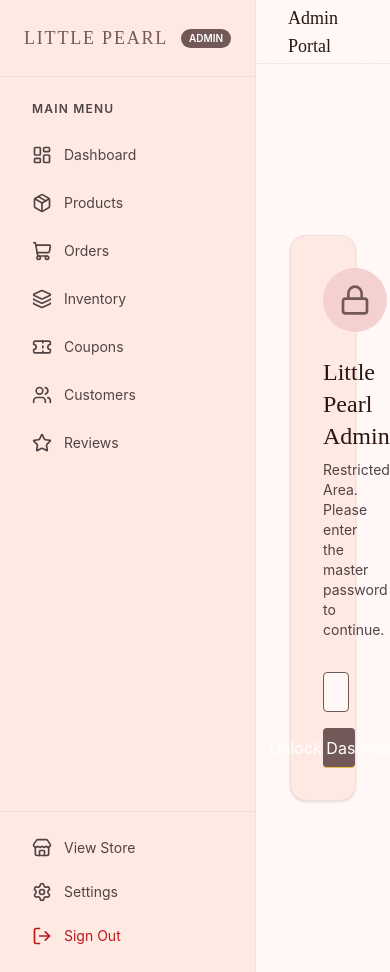
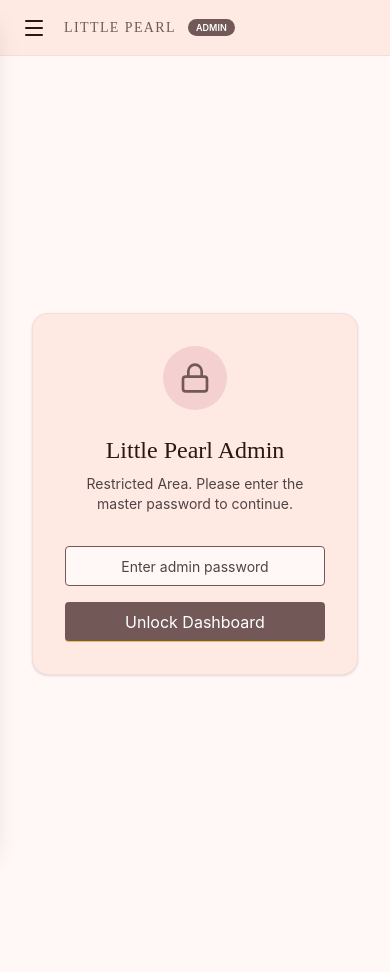
Before and after one commit to harshaukani15-wq/littel-pearl, a Next.js app: page /harshafeni/login in a window 390 px wide. After the commit the page ends 932 px from the top, so only its background shows below. Built offline with nearby package versions, Linux system fonts and the light colour scheme.

Commit message:
Fix admin panel mobile responsiveness: collapsible sidebar drawer, responsive layout

```diff
--- a/app/harshafeni/layout.tsx
+++ b/app/harshafeni/layout.tsx
@@ -8,11 +8,13 @@ export default function AdminLayout({
   return (
     <div className="flex min-h-screen bg-background">
       <AdminSidebar />
-      <main className="flex-1 flex flex-col min-h-screen overflow-hidden">
-        <header className="h-16 border-b border-outline-variant/30 bg-surface/50 backdrop-blur-md flex items-center px-8 shrink-0">
+      <main className="flex-1 flex flex-col min-h-screen overflow-hidden w-full">
+        {/* Desktop header */}
+        <header className="hidden md:flex h-16 border-b border-outline-variant/30 bg-surface/50 backdrop-blur-md items-center px-8 shrink-0">
           <h2 className="font-display text-lg text-on-surface">Admin Portal</h2>
         </header>
-        <div className="flex-1 overflow-auto p-8">
+        {/* Content area - add top padding on mobile for fixed header */}
+        <div className="flex-1 overflow-auto p-4 pt-[72px] md:pt-4 md:p-8">
           <div className="max-w-7xl mx-auto">
             {children}
           </div>
--- a/app/harshafeni/products/page.tsx
+++ b/app/harshafeni/products/page.tsx
@@ -9,21 +9,21 @@ export default async function AdminProductsPage() {
   const products = await getAdminProducts()
 
   return (
-    <div className="p-8">
-      <div className="flex justify-between items-center mb-8">
+    <div className="space-y-6">
+      <div className="flex flex-col sm:flex-row justify-between items-start sm:items-center gap-4 mb-6">
         <div>
-          <h1 className="text-3xl font-display font-semibold text-on-surface">Products</h1>
-          <p className="text-on-surface-variant font-body">Manage your store catalog.</p>
+          <h1 className="text-2xl md:text-3xl font-display font-semibold text-on-surface">Products</h1>
+          <p className="text-on-surface-variant font-body text-sm">Manage your store catalog.</p>
         </div>
-        <Button asChild>
+        <Button asChild className="w-full sm:w-auto">
           <Link href="/harshafeni/products/new">
             <Plus className="w-4 h-4 mr-2" /> Add Product
           </Link>
         </Button>
       </div>
 
-      <div className="bg-surface-container rounded-xl border border-outline-variant overflow-hidden">
-        <table className="w-full text-left text-sm text-on-surface">
+      <div className="bg-surface-container rounded-xl border border-outline-variant overflow-x-auto">
+        <table className="w-full text-left text-sm text-on-surface min-w-[600px]">
           <thead className="bg-surface-variant/50 border-b border-outline-variant font-label text-label-caps uppercase text-on-surface-variant">
             <tr>
               <th className="px-6 py-4 font-medium">Product</th>
--- a/components/admin/AdminSidebar.tsx
+++ b/components/admin/AdminSidebar.tsx
@@ -1,8 +1,9 @@
 'use client'
 
+import { useState } from 'react'
 import Link from 'next/link'
 import { usePathname } from 'next/navigation'
-import { LayoutDashboard, Package, ShoppingCart, Layers, Ticket, Users, Star, Settings, Store, LogOut } from 'lucide-react'
+import { LayoutDashboard, Package, ShoppingCart, Layers, Ticket, Users, Star, Settings, Store, LogOut, X, Menu } from 'lucide-react'
 import { cn } from '@/lib/utils'
 import { STORE_NAME } from '@/lib/constants'
 
@@ -18,9 +19,10 @@ const ADMIN_LINKS = [
 
 export function AdminSidebar() {
   const pathname = usePathname()
+  const [mobileOpen, setMobileOpen] = useState(false)
 
-  return (
-    <aside className="w-64 bg-surface-container border-r border-outline-variant/30 flex flex-col min-h-screen sticky top-0">
+  const sidebarContent = (
+    <>
       <div className="p-6 border-b border-outline-variant/30 flex items-center justify-between">
         <span className="font-display text-lg tracking-widest text-primary uppercase">{STORE_NAME}</span>
         <Badge variant="outline" className="text-[10px] bg-primary text-on-primary border-none">ADMIN</Badge>
@@ -37,6 +39,7 @@ export function AdminSidebar() {
               <Link
                 key={link.name}
                 href={link.href}
+                onClick={() => setMobileOpen(false)}
                 className={cn(
                   "flex items-center gap-3 px-4 py-3 rounded-lg transition-colors font-body text-sm",
                   isActive
@@ -55,6 +58,7 @@ export function AdminSidebar() {
       <div className="p-4 border-t border-outline-variant/30 space-y-1">
         <Link
           href="/"
+          onClick={() => setMobileOpen(false)}
           className="flex items-center gap-3 px-4 py-2.5 rounded-lg transition-colors font-body text-sm text-on-surface-variant hover:bg-surface-variant hover:text-on-surface"
         >
           <Store className="w-5 h-5" />
@@ -62,6 +66,7 @@ export function AdminSidebar() {
         </Link>
         <Link
           href="/harshafeni/settings"
+          onClick={() => setMobileOpen(false)}
           className="flex items-center gap-3 px-4 py-2.5 rounded-lg transition-colors font-body text-sm text-on-surface-variant hover:bg-surface-variant hover:text-on-surface"
         >
           <Settings className="w-5 h-5" />
@@ -74,11 +79,58 @@ export function AdminSidebar() {
           Sign Out
         </button>
       </div>
-    </aside>
+    </>
+  )
+
+  return (
+    <>
+      {/* Mobile Header Bar with hamburger */}
+      <div className="md:hidden fixed top-0 left-0 right-0 z-40 h-14 bg-surface-container border-b border-outline-variant/30 flex items-center px-4 gap-3">
+        <button
+          onClick={() => setMobileOpen(true)}
+          className="p-1.5 rounded-lg hover:bg-surface-variant transition-colors"
+          aria-label="Open admin menu"
+        >
+          <Menu className="w-6 h-6 text-on-surface" />
+        </button>
+        <span className="font-display text-sm tracking-widest text-primary uppercase">{STORE_NAME}</span>
+        <Badge variant="outline" className="text-[9px] bg-primary text-on-primary border-none">ADMIN</Badge>
+      </div>
+
+      {/* Mobile Backdrop */}
+      {mobileOpen && (
+        <div
+          className="md:hidden fixed inset-0 bg-black/40 z-50"
+          onClick={() => setMobileOpen(false)}
+        />
+      )}
+
+      {/* Mobile Drawer */}
+      <aside
+        className={cn(
+          "md:hidden fixed top-0 left-0 h-full w-72 bg-surface-container z-[60] flex flex-col transform transition-transform duration-300 ease-in-out shadow-xl",
+          mobileOpen ? "translate-x-0" : "-translate-x-full"
+        )}
+      >
+        <button
+          onClick={() => setMobileOpen(false)}
+          className="absolute top-5 right-4 p-1 text-on-surface-variant hover:text-primary transition-colors"
+          aria-label="Close menu"
+        >
+          <X className="w-5 h-5" />
+        </button>
+        {sidebarContent}
+      </aside>
+
+      {/* Desktop Sidebar (always visible) */}
+      <aside className="hidden md:flex w-64 bg-surface-container border-r border-outline-variant/30 flex-col min-h-screen sticky top-0">
+        {sidebarContent}
+      </aside>
+    </>
   )
 }
 
-function Badge({ className, variant, children, ...props }: any) {
+function Badge({ className, children, ...props }: any) {
   return (
     <span className={cn("inline-flex items-center rounded-full px-2 py-0.5 text-xs font-semibold", className)} {...props}>
       {children}
```
